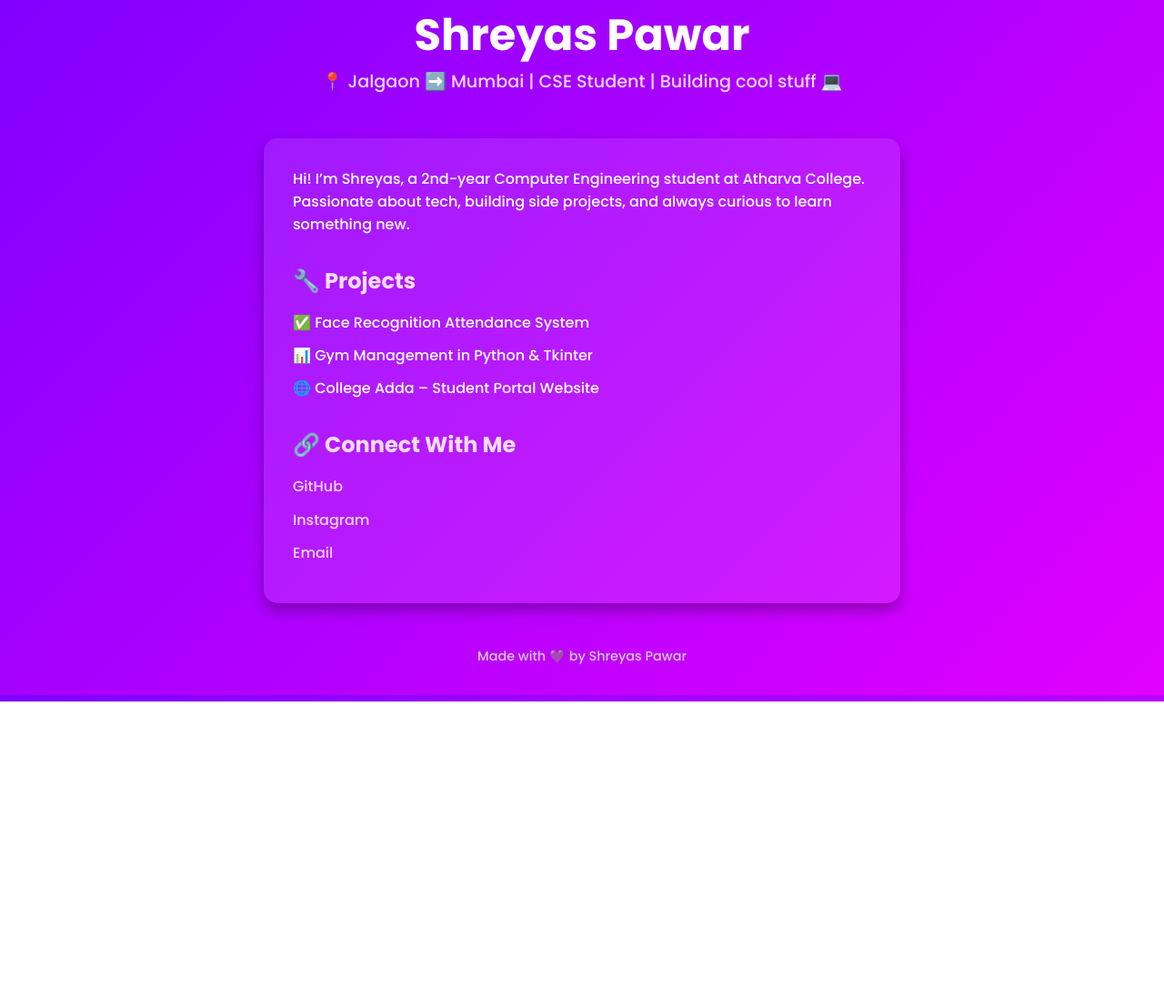
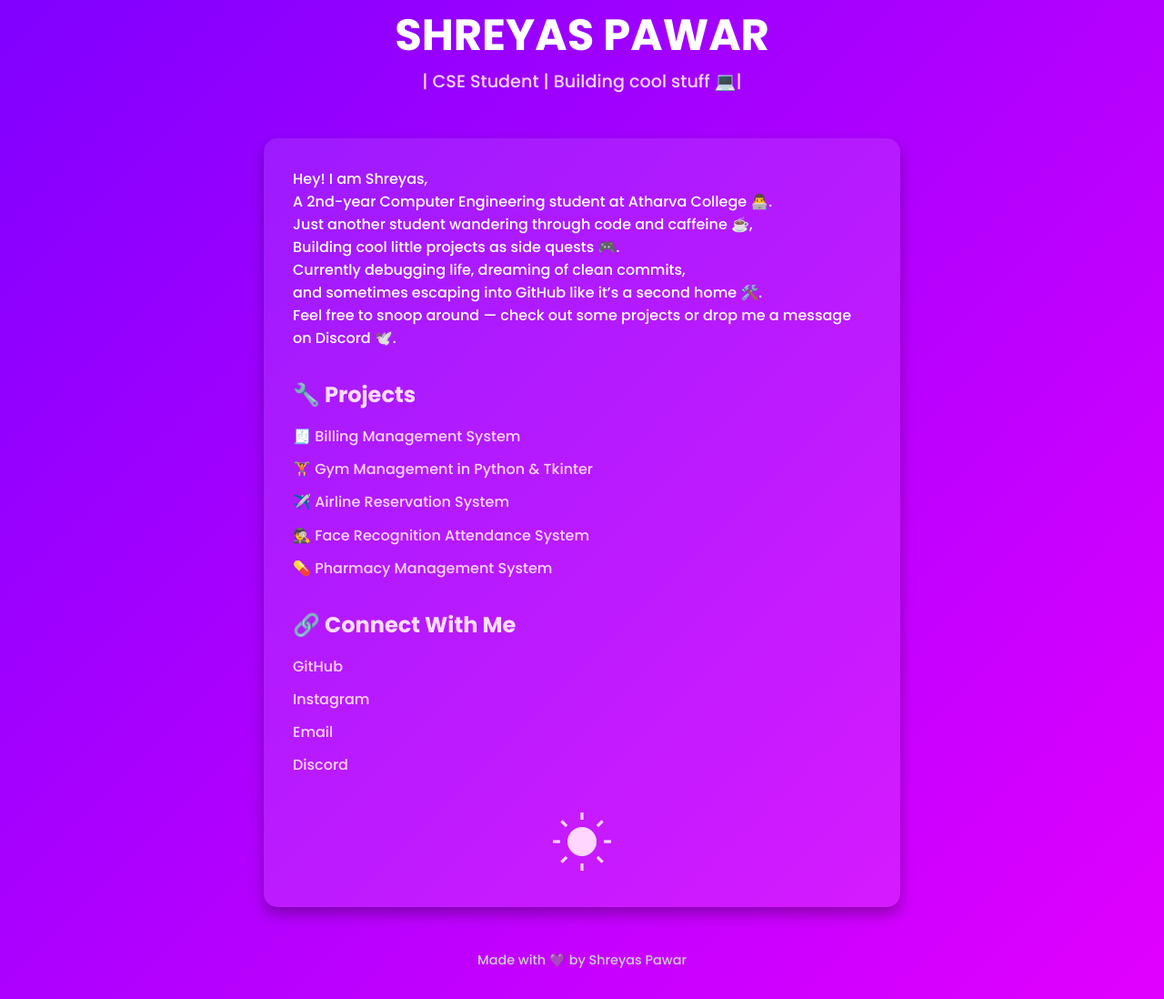
Before and after one commit to Shreyaspawar203/shreyaspawar203.github.io, a plain HTML site: page index.html in a window 1280 px wide. Shown: the part 29-1127 px from the top of the page at 91% size. Before the commit the page ends 800 px from the top, so only its background shows below. Drawn offline with Linux system fonts and the light colour scheme.

Commit message:
Updated personal portfolio with engineering animation

```diff
--- a/index.html
+++ b/index.html
@@ -1,63 +1,111 @@
 <!DOCTYPE html>
 <html lang="en">
+
 <head>
     <meta charset="UTF-8" />
     <meta name="viewport" content="width=device-width, initial-scale=1.0" />
     <title>Shreyas Pawar</title>
     <link href="https://fonts.googleapis.com/css2?family=Poppins:wght@300;500;700&display=swap" rel="stylesheet">
     <style>
+        .animation {
+    display: flex;
+    justify-content: center;
+    margin-top: 2rem;
+    animation: fadeIn 1s ease-in-out;
+}
+
+.gear {
+    animation: spin 4s linear infinite;
+}
+
+@keyframes spin {
+    0% {
+        transform: rotate(0deg);
+    }
+
+    100% {
+        transform: rotate(360deg);
+    }
+}
+
+@keyframes fadeIn {
+    from {
+        opacity: 0;
+        transform: translateY(10px);
+    }
+
+    to {
+        opacity: 1;
+        transform: translateY(0);
+    }
+}
+
         * {
             margin: 0;
             padding: 0;
             box-sizing: border-box;
             font-family: 'Poppins', sans-serif;
         }
+
         body {
             background: linear-gradient(135deg, #7f00ff, #e100ff);
             color: #fff;
             padding: 2rem;
         }
+
         header {
             text-align: center;
             margin-bottom: 3rem;
         }
+
         header h1 {
             font-size: 3rem;
             font-weight: 700;
         }
+
         header p {
             font-size: 1.2rem;
             color: #ffd6fd;
         }
+
         section {
             max-width: 700px;
             margin: 0 auto;
             background-color: rgba(255, 255, 255, 0.1);
             padding: 2rem;
             border-radius: 15px;
-      box-shadow: 0 8px 16px rgba(0,0,0,0.3);
+            box-shadow: 0 8px 16px rgba(0, 0, 0, 0.3);
         }
-    .projects, .links {
+
+        .projects,
+        .links {
             margin-top: 2rem;
         }
-    .projects h2, .links h2 {
+
+        .projects h2,
+        .links h2 {
             font-size: 1.5rem;
             margin-bottom: 1rem;
             color: #ffddff;
         }
+
         ul {
             list-style: none;
         }
+
         ul li {
             margin-bottom: 0.7rem;
         }
+
         a {
             color: #ffd6fd;
             text-decoration: none;
         }
+
         a:hover {
             text-decoration: underline;
         }
+
         footer {
             text-align: center;
             margin-top: 3rem;
@@ -66,38 +114,86 @@
         }
     </style>
 </head>
+
 <body>
     <header>
-    <h1>Shreyas Pawar</h1>
-    <p>📍 Jalgaon ➡️ Mumbai | CSE Student | Building cool stuff 💻</p>
+        <h1>SHREYAS PAWAR</h1>
+        <p>| CSE Student | Building cool stuff 💻|</p>
     </header>
 
     <section>
         <div class="about">
-      <p>Hi! I’m Shreyas, a 2nd-year Computer Engineering student at Atharva College. Passionate about tech, building side projects, and always curious to learn something new.</p>
+            <p>
+                Hey! I am Shreyas,<br>
+
+                A 2nd-year Computer Engineering student at Atharva College 👨‍💻.<br>
+                Just another student wandering through code and caffeine ☕,<br>
+                Building cool little projects as side quests 🎮.<br>
+                Currently debugging life, dreaming of clean commits,<br>
+                and sometimes escaping into GitHub like it’s a second home 🛠️.<br>
+                Feel free to snoop around — check out some projects or drop me a message on Discord 🕊️.
+            </p>
         </div>
 
         <div class="projects">
             <h2>🔧 Projects</h2>
             <ul>
-        <li>✅ Face Recognition Attendance System</li>
-        <li>📊 Gym Management in Python & Tkinter</li>
-        <li>🌐 College Adda – Student Portal Website</li>
+                <li>🧾 <a href="https://github.com/Shreyaspawar203/BMS" target="_blank"
+                        rel="noopener noreferrer">Billing Management System</a></li>
+                <li>🏋️ <a href="https://github.com/Shreyaspawar203/GymManagement" target="_blank"
+                        rel="noopener noreferrer">Gym Management in Python & Tkinter</a></li>
+                <!-- <li>🌐 <a href="https://github.com/Shreyaspawar203/CollegeAdda" target="_blank" rel="noopener noreferrer">College Adda – Student Portal Website</a></li> -->
+                <li>✈️ <a href="https://github.com/Shreyaspawar203/Airline" target="_blank"
+                        rel="noopener noreferrer">Airline Reservation System</a></li>
+                <li>🕵️ <a href="https://github.com/Shreyaspawar203/AMS" target="_blank" rel="noopener noreferrer">Face
+                        Recognition Attendance System</a></li>
+                <li>💊 <a href="https://github.com/Shreyaspawar203/Pharmacy" target="_blank"
+                        rel="noopener noreferrer">Pharmacy Management System</a></li>
             </ul>
         </div>
+
+
+
 
         <div class="links">
             <h2>🔗 Connect With Me</h2>
             <ul>
-        <li><a href="https://github.com/Shreyaspawar203">GitHub</a></li>
-        <li><a href="https://www.instagram.com/shreyas_pawar_203">Instagram</a></li>
-        <li><a href="mailto:shreyaspawar203@gmail.com">Email</a></li>
+                <li><a href="https://github.com/Shreyaspawar203" target="_blank" rel="noopener noreferrer">GitHub</a>
+                </li>
+                <li><a href="https://www.instagram.com/shreyas_pawar_203" target="_blank"
+                        rel="noopener noreferrer">Instagram</a></li>
+                <li><a href="mailto:shreyaspawar203@gmail.com" target="_blank" rel="noopener noreferrer">Email</a></li>
+                <li><a href="https://discord.com/users/shreyaspawar_35445a" target="_blank"
+                        rel="noopener noreferrer">Discord</a></li>
+
+
             </ul>
         </div>
+        <div class="animation">
+    <svg width="80" height="80" viewBox="0 0 100 100">
+        <g transform="translate(50,50)">
+            <g class="gear">
+                <circle r="20" fill="#ffd6fd" />
+                <g fill="#ffd6fd">
+                    <rect x="-2" y="-40" width="4" height="10" />
+                    <rect x="-2" y="30" width="4" height="10" />
+                    <rect x="30" y="-2" width="10" height="4" />
+                    <rect x="-40" y="-2" width="10" height="4" />
+                    <rect transform="rotate(45)" x="-2" y="-40" width="4" height="10" />
+                    <rect transform="rotate(45)" x="-2" y="30" width="4" height="10" />
+                    <rect transform="rotate(-45)" x="-2" y="-40" width="4" height="10" />
+                    <rect transform="rotate(-45)" x="-2" y="30" width="4" height="10" />
+                </g>
+            </g>
+        </g>
+    </svg>
+</div>
+
     </section>
 
     <footer>
         Made with 💜 by Shreyas Pawar
     </footer>
 </body>
+
 </html>
```
Lines whose indentation alone changed are shown as unchanged.
